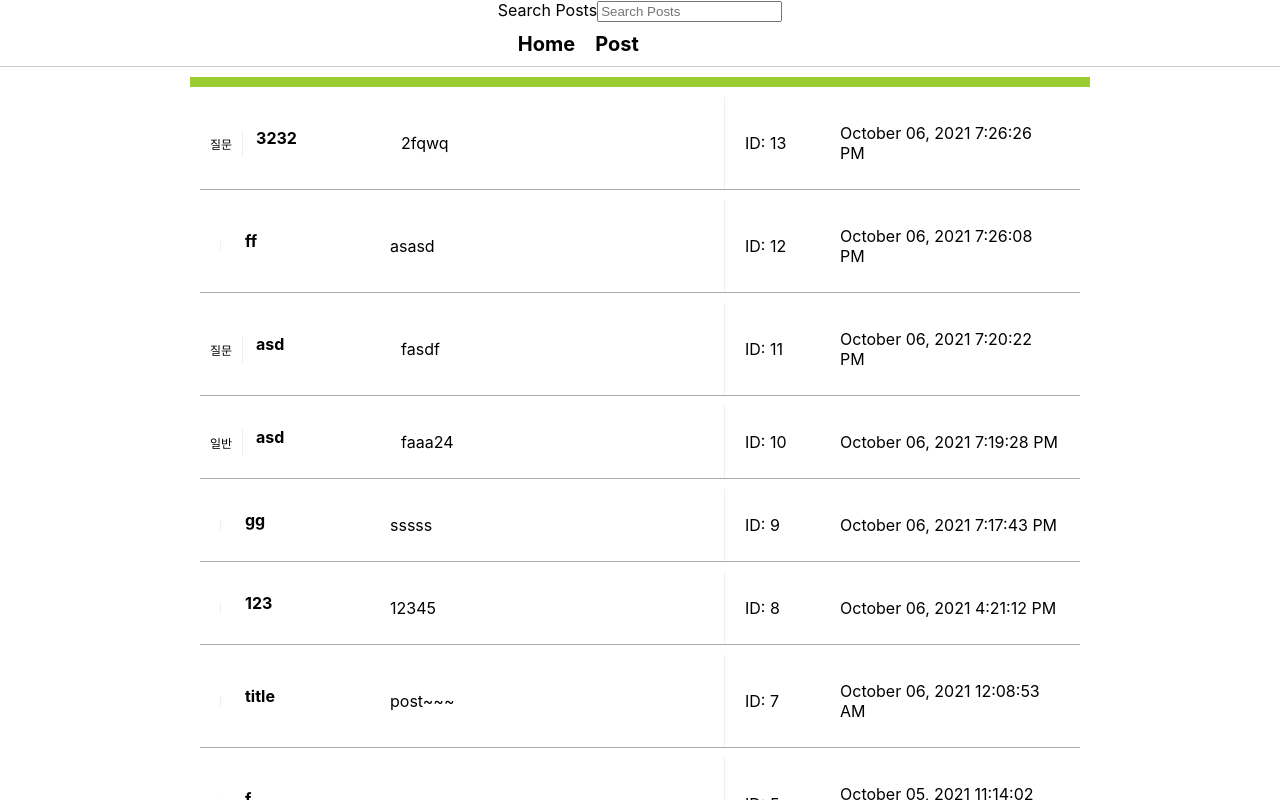
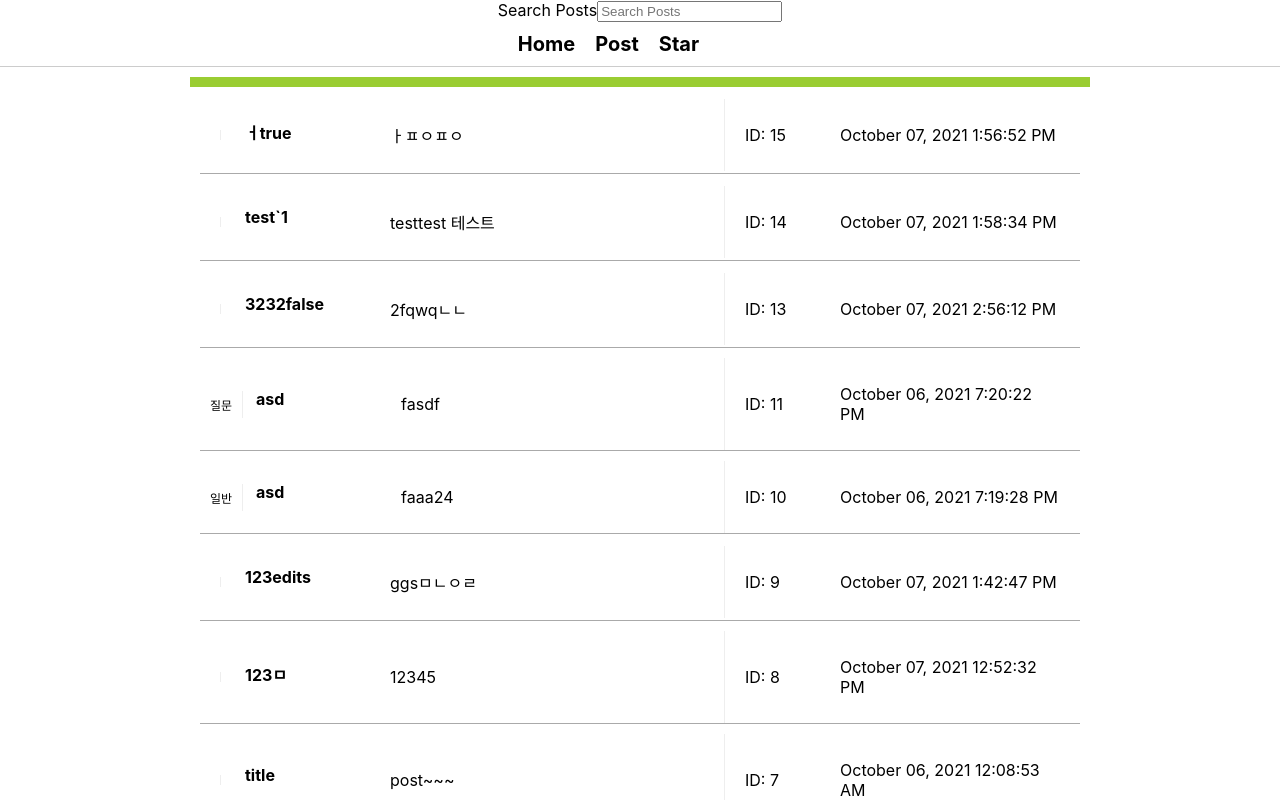
Before and after one commit to do-mandoo/Omega, a React (Create React App) app: page / in a window 1280 px wide. Shown: the top 800 px of the page. Built offline with nearby package versions, Linux system fonts and the light colour scheme; data requests are answered from the project's data file; the HTML template or start-up script is replaced by a standard one.

Commit message:
즐겨찾기기능추가중

```diff
--- a/db.json
+++ b/db.json
@@ -8,33 +8,42 @@
     },
     {
       "id": 3,
-      "title": "d",
+      "title": "dtrue",
       "datetime": "October 05, 2021 7:56:05 PM",
-      "body": "f"
+      "body": "f",
+      "star":true
     },
     {
       "id": 5,
-      "title": "f",
-      "datetime": "October 05, 2021 11:14:02 PM",
-      "body": "a"
+      "title": "ftrue",
+      "datetime": "October 07, 2021 1:42:58 PM",
+      "body": "a",
+      "category": "",
+      "view": 1,
+      "star":true
     },
     {
       "id": 7,
       "title": "title",
       "datetime": "October 06, 2021 12:08:53 AM",
-      "body": "post~~~"
+      "body": "post~~~",
+      "star":false
     },
     {
       "id": 8,
-      "title": "123",
-      "datetime": "October 06, 2021 4:21:12 PM",
-      "body": "12345"
+      "title": "123ㅁ",
+      "datetime": "October 07, 2021 12:52:32 PM",
+      "body": "12345",
+      "category": "",
+      "view": 1
     },
     {
       "id": 9,
-      "title": "gg",
-      "datetime": "October 06, 2021 7:17:43 PM",
-      "body": "sssss"
+      "title": "123edits",
+      "datetime": "October 07, 2021 1:42:47 PM",
+      "body": "ggsㅁㄴㅇㄹ",
+      "category": "",
+      "view": 1
     },
     {
       "id": 10,
@@ -51,18 +60,30 @@
       "category": "질문"
     },
     {
-      "id": 12,
-      "title": "ff",
-      "datetime": "October 06, 2021 7:26:08 PM",
-      "body": "asasd",
-      "category": ""
+      "id": 13,
+      "title": "3232false",
+      "datetime": "October 07, 2021 2:56:12 PM",
+      "body": "2fqwqㄴㄴ",
+      "category": "",
+      "view": 1,
+      "star":false
     },
     {
-      "id": 13,
-      "title": "3232",
-      "datetime": "October 06, 2021 7:26:26 PM",
-      "body": "2fqwq",
-      "category": "질문"
+      "id": 14,
+      "title": "test`1",
+      "datetime": "October 07, 2021 1:58:34 PM",
+      "body": "testtest 테스트",
+      "category": "",
+      "view": 1
+    },
+    {
+      "id": 15,
+      "title": "ㅓtrue",
+      "datetime": "October 07, 2021 1:56:52 PM",
+      "body": "ㅏㅍㅇㅍㅇ",
+      "category": "",
+      "view": 1,
+      "star":true
     }
   ]
 }
--- a/src/App.js
+++ b/src/App.js
@@ -7,6 +7,7 @@ import NewPost from './component/board/NewPost';
 import api from './api/posts';
 import { format } from 'date-fns';
 import Nav from './component/board/Nav';
+import Star from './component/board/Star';
 // import HeaderBar from './component/HeaderBar';
 // import MainView from './component/MainView';
 
@@ -20,6 +21,7 @@ function App() {
   const [editBody, setEditBody] = useState('');
   const [postCategory, setPostCategory] = useState('');
   const [viewCount, setViewCount] = useState(1);
+  const [star, setStar] = useState([]);
 
   const history = useHistory();
 
@@ -45,6 +47,11 @@ function App() {
 
     setSearchResults(filteredResults.reverse());
   }, [posts, search]);
+
+  useEffect(() => {
+    const starFilter = posts.filter(post => post.star);
+    setStar(starFilter);
+  }, [posts]);
 
   const handleSubmit = async e => {
     console.log('kljsdk-00928949');
@@ -113,6 +120,8 @@ function App() {
     } catch (error) {}
   };
 
+  const handleStar = async star => {};
+
   console.log(posts, 'posts');
 
   return (
@@ -151,6 +160,13 @@ function App() {
             handleViewCount={handleViewCount}
           />
         </Route>
+        <Route path="/star">
+          <Star
+            posts={posts}
+            // viewCount={viewCount}
+            // handleViewCount={handleViewCount}
+          />
+        </Route>
       </Switch>
     </>
   );
--- a/src/component/board/Detail.js
+++ b/src/component/board/Detail.js
@@ -49,7 +49,14 @@ const Detail = ({ posts, handleDelete }) => {
             <div className="postTop">
               <h2>{post.title}</h2>
               <p className="postDate">{post.datetime}</p>
-              <div className="viewCount">{post.view}</div>
+              <div className="viewCount">조회수:{post.view}</div>
+              <div className="starAll">
+                <label htmlFor="starCheckBox">즐겨찾기</label>
+                <input
+                  type="checkbox"
+                  onClick={e => console.log(e.target, 'checkboxtarget')}
+                />
+              </div>
               {/* <div className="viewCount">{handleViewCount}</div> */}
             </div>
             <p className="postBody">{post.body}</p>
--- a/src/component/board/Ediotr.js
+++ b/src/component/board/Ediotr.js
@@ -57,7 +57,10 @@ const Ediotr = ({
   setEditTitle,
 }) => {
   const { id } = useParams();
+  // console.log(typeof parseInt(id, 10), '여기서의id?');
   const post = posts.find(post => post.id.toString() === id);
+  // console.log(post, 'find한post의id');
+  // console.log(post.id === parseInt(id, 10), 'post.idㅜ무넝데');
 
   useEffect(() => {
     if (post) {
@@ -68,14 +71,14 @@ const Ediotr = ({
 
   return (
     <EditorWrap>
-      <main className="NewPost">
+      <main className="EditPost">
         <h2>Edit Post</h2>
-        <form className="newPostForm">
+        <form className="editPostForm">
           <div className="postTitleAll">
             <label htmlFor="postTitle">Title:</label>
             <input
               className="title"
-              onChange={e => setEditBody(e.target.value)}
+              onChange={e => setEditTitle(e.target.value)}
               value={editTitle}
               type="text"
               required
@@ -85,7 +88,7 @@ const Ediotr = ({
             <label htmlFor="postBody">Post:</label>
             <textarea
               className="text"
-              onClick={e => setEditBody(e.target.value)}
+              onChange={e => setEditBody(e.target.value)}
               value={editBody}
               required
             />
--- a/src/component/board/Home.js
+++ b/src/component/board/Home.js
@@ -64,11 +64,11 @@ const PostWrap = styled.div`
   }
   margin: 10px;
 `;
+let view = 0;
+// 목록들 쫘르륵
+const Post = ({ post }) => {
+  console.log(post, '12목록들쫘라락. /');
 
-// 목록들 쫘르륵
-const Post = ({ post, handleViewCount }) => {
-  console.log(post, '12목록들쫘라락. /');
-  console.log(handleViewCount, '23409쫘라라라ㅏㄱ');
   const postBody = post.body;
   return (
     <PostWrap>
@@ -89,13 +89,13 @@ const Post = ({ post, handleViewCount }) => {
   );
 };
 
-const Home = ({ posts, handleViewCount }) => {
+const Home = ({ posts }) => {
   console.log(posts, '2993');
   return (
     <HomeWrap>
       <main>
         {posts.map(post => (
-          <Post key={post.id} post={post} handleViewCount={handleViewCount} />
+          <Post key={post.id} post={post} />
         ))}
       </main>
     </HomeWrap>
--- a/src/component/board/Nav.js
+++ b/src/component/board/Nav.js
@@ -52,9 +52,11 @@ const Nav = ({ search, setSearch }) => {
               Post
             </Link>
           </li>
-          {/* <li>
-            <Link to="/about">About</Link>
-          </li> */}
+          <li>
+            <Link to="/star" className="aTag">
+              Star
+            </Link>
+          </li>
         </ul>
       </nav>
     </NavWrap>
--- /dev/null
+++ b/src/component/board/Star.js
@@ -0,0 +1,32 @@
+import React from 'react';
+
+const StarPost = ({ post }) => {
+  return (
+    <div>
+      <div>
+        {post.star ? (
+          <div className="starListWrap">
+            <div>{post.title}</div>
+            <div>{post.id}</div>
+            <div>{post.body}</div>
+            <div>{post.datetime}</div>
+          </div>
+        ) : (
+          ''
+        )}
+      </div>
+    </div>
+  );
+};
+
+const Star = ({ posts }) => {
+  return (
+    <div>
+      {posts.map(post => (
+        <StarPost key={post.id} post={post} />
+      ))}
+    </div>
+  );
+};
+
+export default Star;
```
Also changed, not shown: src/component/board/Post.js (+23 -23 lines).
